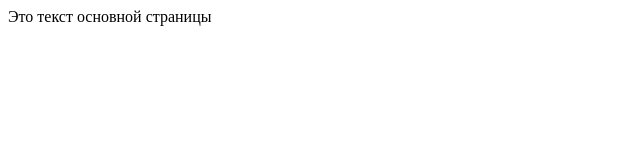
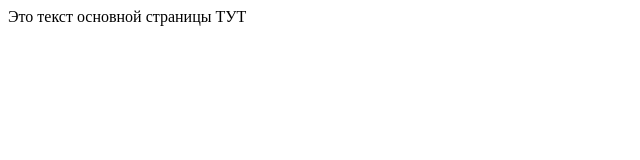
Before and after one commit to volllga/js, a plain HTML site: page 1.html in a window 1280 px wide. Shown: the full height of the page, 0-640 px from the left. Drawn offline with Linux system fonts and the light colour scheme.

Commit message:
Modified 1.html

```diff
--- a/1.html
+++ b/1.html
@@ -6,6 +6,6 @@
   </script>
  </head>
  <body>
-  Это текст основной страницы
+  Это текст основной страницы ТУТ
  </body>
 </html>
```
